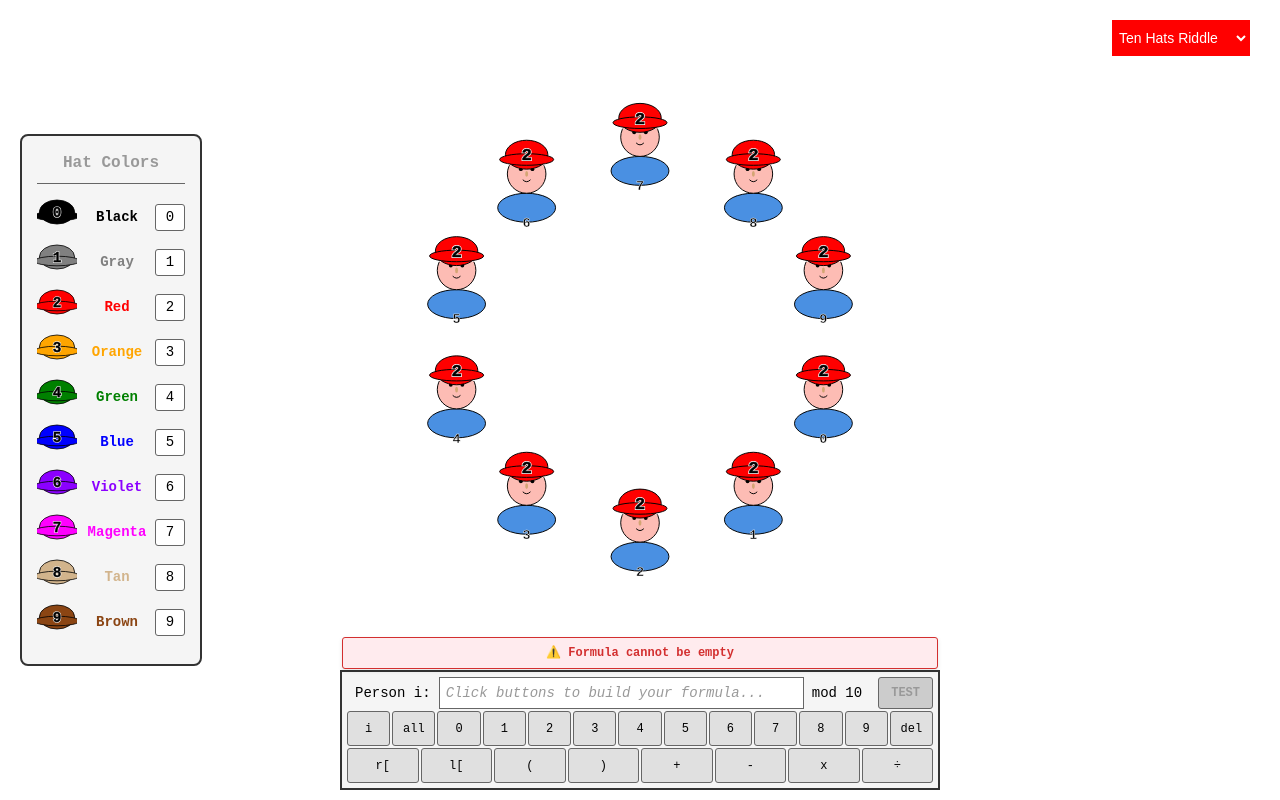
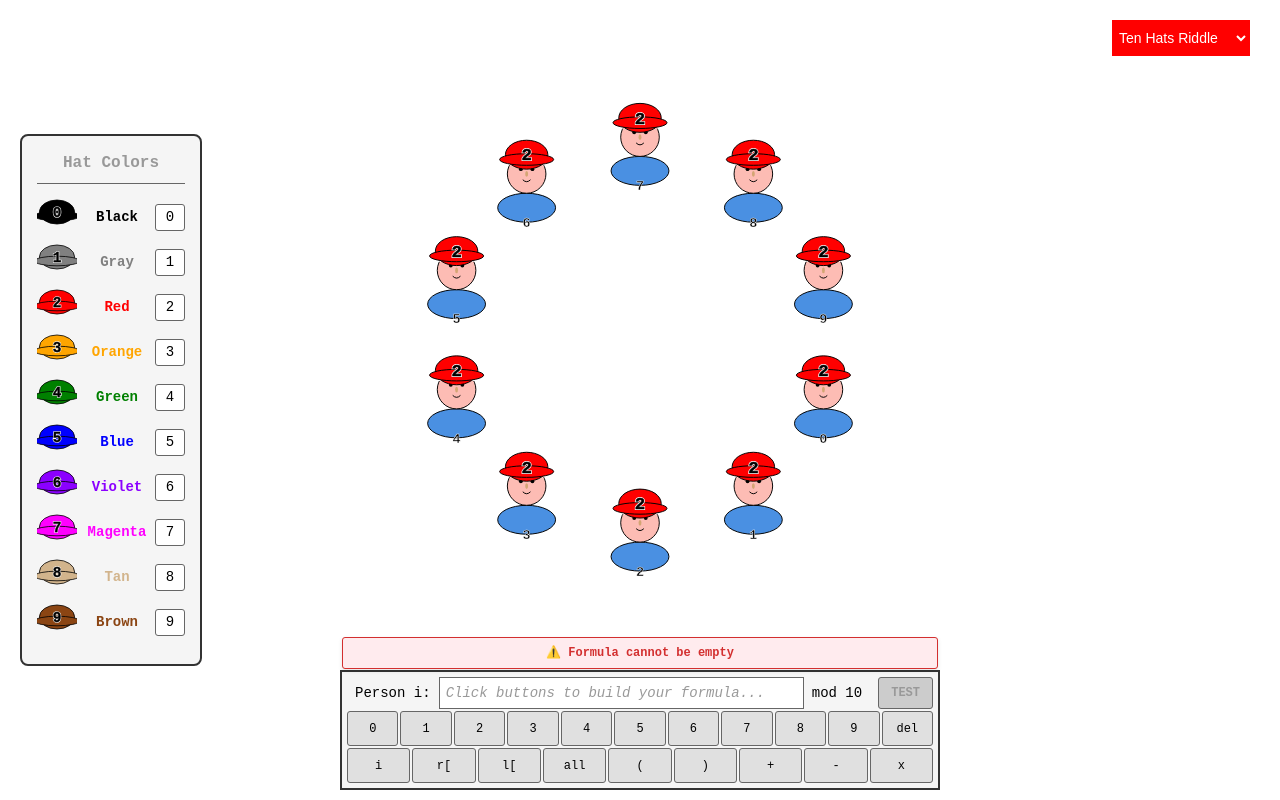
Before and after one commit to rajtiller/ten-hats-riddle, a React (Vite) app: page / in a window 1280 px wide. Built offline with nearby package versions, Linux system fonts and the light colour scheme.

Commit message:
reformatted formula bar

```diff
--- a/src/images/FormulaBar/ButtonGrid.tsx
+++ b/src/images/FormulaBar/ButtonGrid.tsx
@@ -10,8 +10,8 @@ const ButtonGrid: React.FC<ButtonGridProps> = ({
   waitingForBracketNumber = false,
 }) => {
   const buttons = [
-    ["i", "all", "0", "1", "2", "3", "4", "5", "6", "7", "8", "9", "del"],
-    ["r[", "l[", "(", ")", "+", "-", "x", "÷"],
+    ["0", "1", "2", "3", "4", "5", "6", "7", "8", "9", "del"],
+    ["i", "r[", "l[", "all", "(", ")", "+", "-", "x"],
   ];
 
   const isButtonEnabled = (buttonValue: string): boolean => {
--- a/src/images/FormulaBar/index.tsx
+++ b/src/images/FormulaBar/index.tsx
@@ -79,11 +79,8 @@ const FormulaBar: React.FC<FormulaBarProps> = ({
       };
     }
 
-    // Check for valid characters
-    const invalidChars = cleanFormula.replace(
-      /[irl\[\]\(\)0-9\+\-×÷]|all/g,
-      ""
-    );
+    // Check for valid characters (removed ÷ from valid chars)
+    const invalidChars = cleanFormula.replace(/[irl\[\]\(\)0-9\+\-×]|all/g, "");
     if (invalidChars) {
       return { isValid: false, error: `Invalid characters: '${invalidChars}'` };
     }
@@ -139,7 +136,7 @@ const FormulaBar: React.FC<FormulaBarProps> = ({
           i++;
         }
         tokens.push({ type: "number", value: numberStr });
-      } else if (["+", "-", "×", "÷"].includes(char)) {
+      } else if (["+", "-", "×"].includes(char)) {
         tokens.push({ type: "operator", value: char });
         i++;
       } else {
@@ -392,9 +389,6 @@ const FormulaBar: React.FC<FormulaBarProps> = ({
       case "x":
         insertAtCursor(" × ");
         break;
-      case "÷":
-        insertAtCursor(" ÷ ");
-        break;
       default:
         if (/^[0-9]$/.test(value)) {
           insertAtCursor(value);
```
Also changed, not shown: ToDo.txt.
